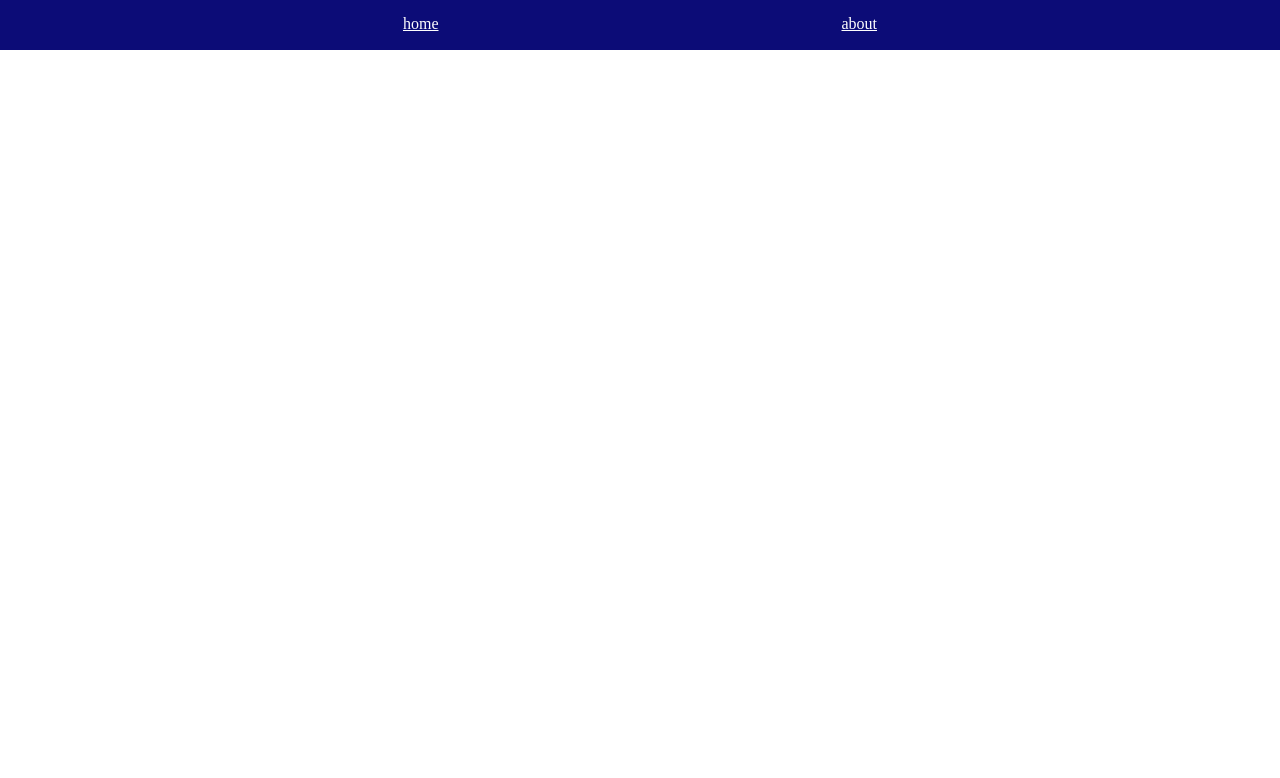
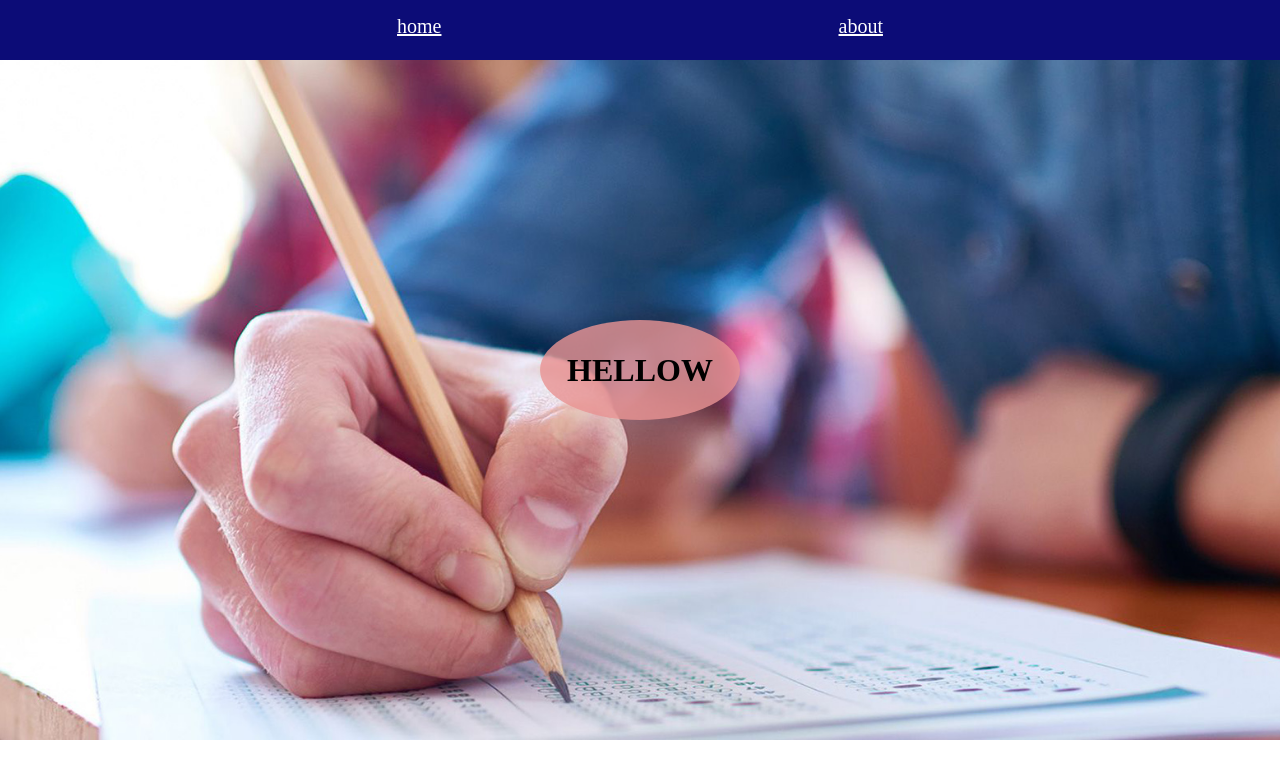
Before and after one commit to LOLETA14/git-with-example, a plain HTML site: page index.html in a window 1280 px wide. Drawn offline with Linux system fonts and the light colour scheme.

Commit message:
thired ubdate

```diff
--- a/index.html
+++ b/index.html
@@ -14,6 +14,9 @@
                 <li class="item"><a href="./about.html">about</a></li>
             </ul>
         </nav>
+        <div class="header-image">
+            <h1>HELLOW</h1>
+        </div>
     </header>
 </body>
 </html>
--- a/style.css
+++ b/style.css
@@ -5,7 +5,7 @@
 }
 .navbar{
     width: 100vw;
-    height: 50px;
+    height: 60px;
     background-color: rgb(12, 12, 119);
     position: fixed;
 
@@ -27,7 +27,33 @@
     color: white;
 }
 .list .item a{
-    height: 50px;
+    height: 60px;
     color: white;
     padding-top:20px ;
+    font-size: 20px;
 }
+.header-image{
+    height:calc(100vh - 60px);
+    width: 100vw;
+    background-image: url("./assites/image/test.jpg");
+    background-size: cover;
+    background-repeat: no-repeat;
+    background-position: center;
+    display: flex;
+    align-items: center;
+    justify-content: center;
+}
+.header-image h1{
+    /* position: absolute;
+    top: 50%;
+    left: 50%;
+    transform: translate(-50% , -50%); */
+    display: flex;
+    align-items: center;
+    justify-content: center;
+    background-color: rgba(233, 148, 148, 0.808);
+    height: 100px;
+    width: 200px;
+    border-radius: 50%;
+    text-align: center;
+}
```
Also changed, not shown: assites/image/test.jpg (added).
